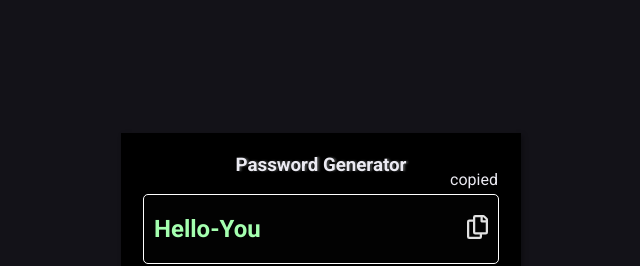
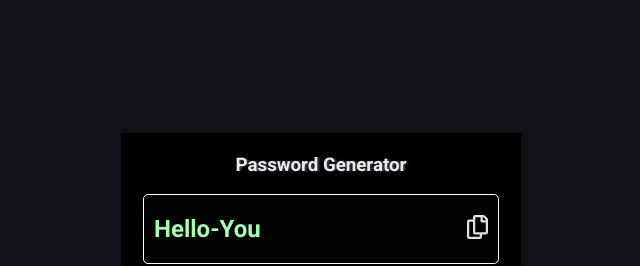
Before and after one commit to Murci2022/Password-generator, a plain HTML site: page starter-code/index.html in a window 1280 px wide. Both pictures are taken after a click on the link 796 px from the left and 229 px from the top of the page. Shown: the top 266 px of the page, 319-959 px from the left. Drawn offline with Linux system fonts and the light colour scheme.

Commit message:
add appear disappear logic with settimout to display copied msg

```diff
--- a/starter-code/index.html
+++ b/starter-code/index.html
@@ -25,7 +25,7 @@
     <main class="container-body" id="container-body">
       <!-- HEADER -->
       <header class="header">
-        <span class="msg" id="msg">copied</span>
+        <span class="msg" id="msg">copied!</span>
         <h2 class="header-title" id="header-title">Hello-You</h2>
         <a href="#" class="header-icon" id="header-icon">
           <svg style="color:blue;" width="21" height="24" xmlns="http://www.w3.org/2000/svg">
--- a/starter-code/index.js
+++ b/starter-code/index.js
@@ -232,10 +232,11 @@ function copyToClipboard(){
 
 copyBtn.addEventListener("click",()=>{
     // display msg
-    msg.style.visibility = "visible"
-    console.log("click!!!!!")
-    console.log(password.innerText)
-    svgTitle.innerHTML ="copied!"
+    msg.style.opacity = "1"
+
+    setTimeout(()=>{
+        msg.style.opacity = "0"
+    },1800)
 
 
 
--- a/starter-code/style.css
+++ b/starter-code/style.css
@@ -84,7 +84,9 @@ a {
     position: absolute;
     right: 0;
     top: -25px;
-    visibility: hidden;
+
+   opacity: 0;
+   transition: opacity 1s ease;
 }
 
 /* Article */
```
